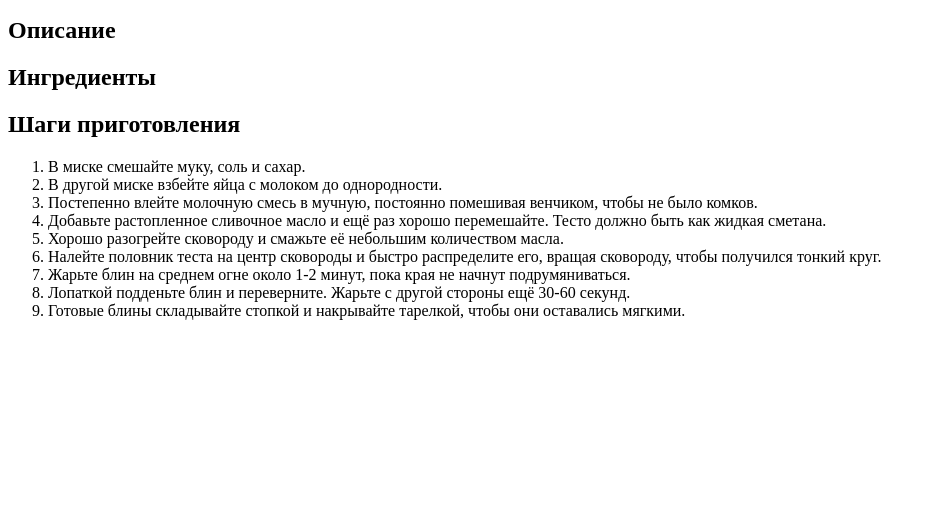
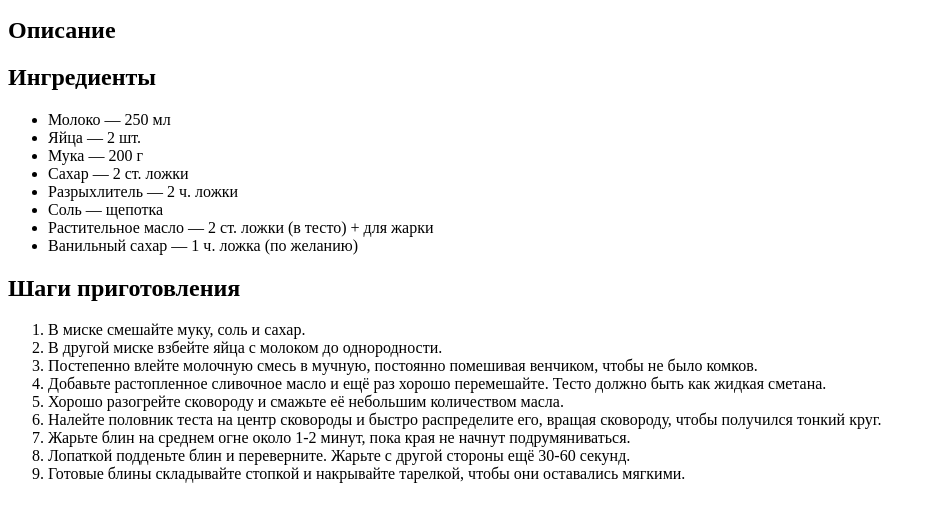
Before and after one commit to NickBel01/odin-recipes, a plain HTML site: page recipes/pancakes.html in a window 1280 px wide. Shown: the part 101-622 px from the top of the page, without its empty margins (0-936 px from the left). Drawn offline with Linux system fonts and the light colour scheme.

Commit message:
Add completed pancakes recipe with ingrdiends

```diff
--- a/recipes/pancakes.html
+++ b/recipes/pancakes.html
@@ -15,7 +15,14 @@
 
     <h2>Ингредиенты</h2>
     <ul>
-
+        <li>Молоко — 250 мл</li>
+        <li>Яйца — 2 шт.</li>
+        <li>Мука — 200 г</li>
+        <li>Сахар — 2 ст. ложки</li>
+        <li>Разрыхлитель — 2 ч. ложки</li>
+        <li>Соль — щепотка</li>
+        <li>Растительное масло — 2 ст. ложки (в тесто) + для жарки</li>
+        <li>Ванильный сахар — 1 ч. ложка (по желанию)</li>
     </ul>
 
     <h2>Шаги приготовления</h2>
```
